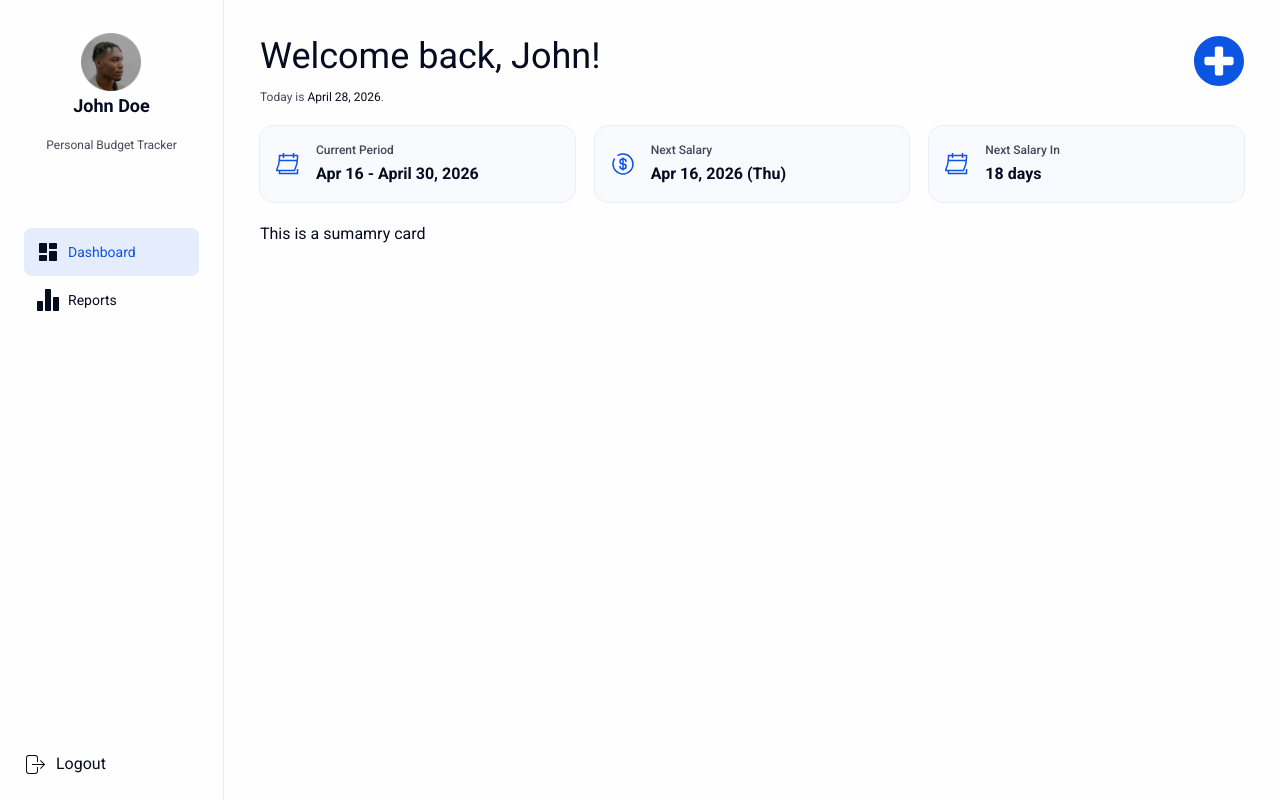
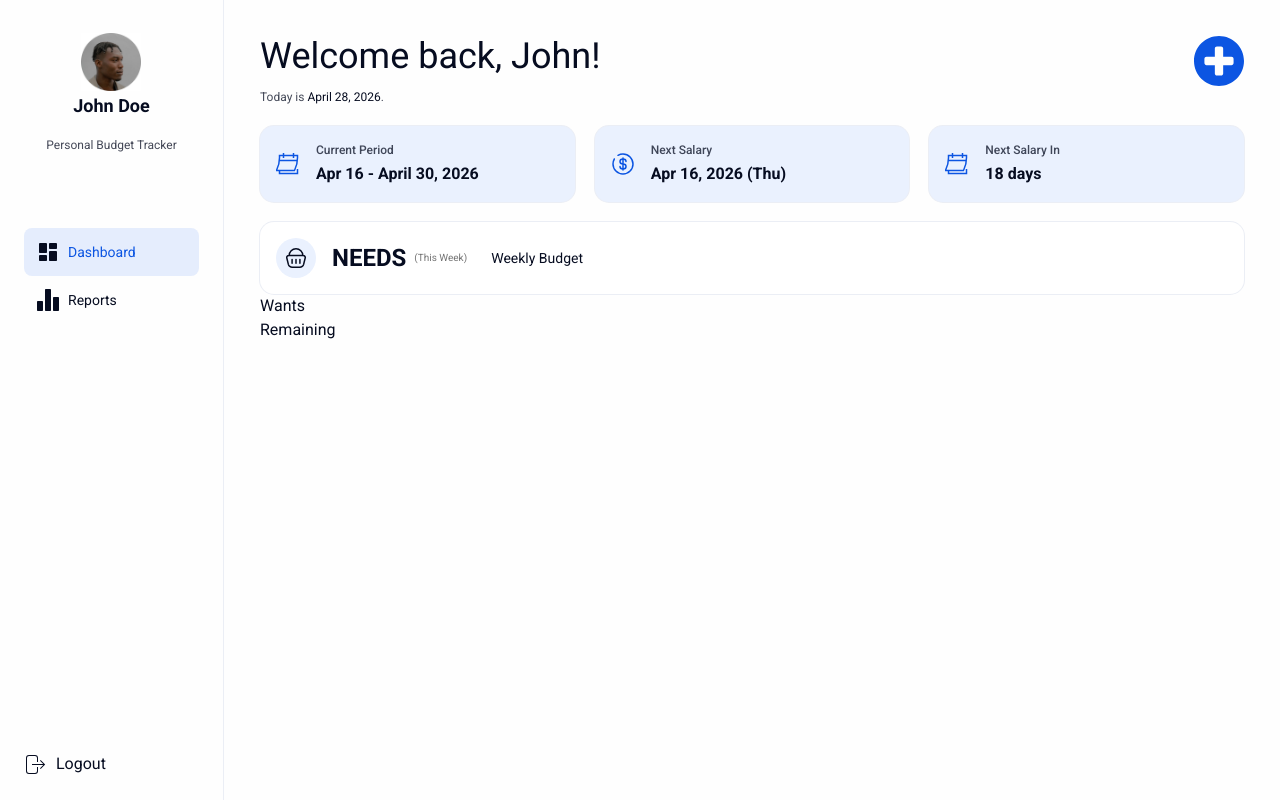
Before and after one commit to markmarkestareja/personal-budget-tracker, a Next.js app: page / in a window 1280 px wide. Built offline with nearby package versions, Linux system fonts and the light colour scheme.

Commit message:
Initial Build RenderSummaryCard

```diff
--- a/app/globals.css
+++ b/app/globals.css
@@ -9,7 +9,7 @@
   --primary: #0C55E2;
   --primary-muted: #E5EDFD;
   --light: #FEFEFE;
-  --light-2: #F8FAFE;
+  --light-2: #EAF1FE;
   --light-3: #EBEEF5;
   --dark: #060C20;
   --accent: #239B58;
--- a/components/Dashboard/RenderSummaryCard.tsx
+++ b/components/Dashboard/RenderSummaryCard.tsx
@@ -1,9 +1,49 @@
-import React from 'react'
+import {
+  Card,
+  CardContent,
+  CardDescription,
+  CardHeader,
+  CardTitle,
+} from "@/components/ui/card";
 
 export default function RenderSummaryCard() {
   return (
     <div>
-      This is a sumamry card
+      <div>
+        <Card className="ring ring-light-3">
+          <CardHeader className="flex gap-4 items-center">
+            <div className="bg-light-2 size-max p-2 rounded-full">
+              {/* SVG */}
+              <svg
+                xmlns="http://www.w3.org/2000/svg"
+                width="24"
+                height="24"
+                viewBox="0 0 24 24"
+              >
+                <path
+                  fill="none"
+                  stroke="currentColor"
+                  strokeLinecap="round"
+                  strokeLinejoin="round"
+                  strokeWidth="1.5"
+                  d="M19.298 9.566H4.702a1.96 1.96 0 0 0-1.535.744a1.94 1.94 0 0 0-.363 1.66l1.565 6.408a3.9 3.9 0 0 0 1.4 2.072c.682.519 1.517.8 2.376.8h7.708c.859 0 1.694-.281 2.376-.8a3.9 3.9 0 0 0 1.4-2.072l1.565-6.407a1.94 1.94 0 0 0-1.044-2.208a2 2 0 0 0-.854-.197M8.087 13.46v3.895M12 13.46v3.895m3.913-3.895v3.895m2.935-7.789a6.8 6.8 0 0 0-2.006-4.82A6.86 6.86 0 0 0 12 2.75a6.86 6.86 0 0 0-4.842 1.996a6.8 6.8 0 0 0-2.005 4.82"
+                />
+              </svg>
+            </div>
+            <div className="flex gap-2 items-center">
+              <CardTitle className="text-xl md:text-[22px] lg:text-2xl font-bold">NEEDS</CardTitle>
+              <CardDescription className="text-[10px]">(This Week)</CardDescription>
+              <CardContent className="flex flex-col">
+                <div>
+                    <h2>Weekly Budget</h2>
+                </div>
+              </CardContent>
+            </div>
+          </CardHeader>
+        </Card>
+        <div>Wants</div>
+      </div>
+      <div>Remaining</div>
     </div>
-  )
+  );
 }
```
